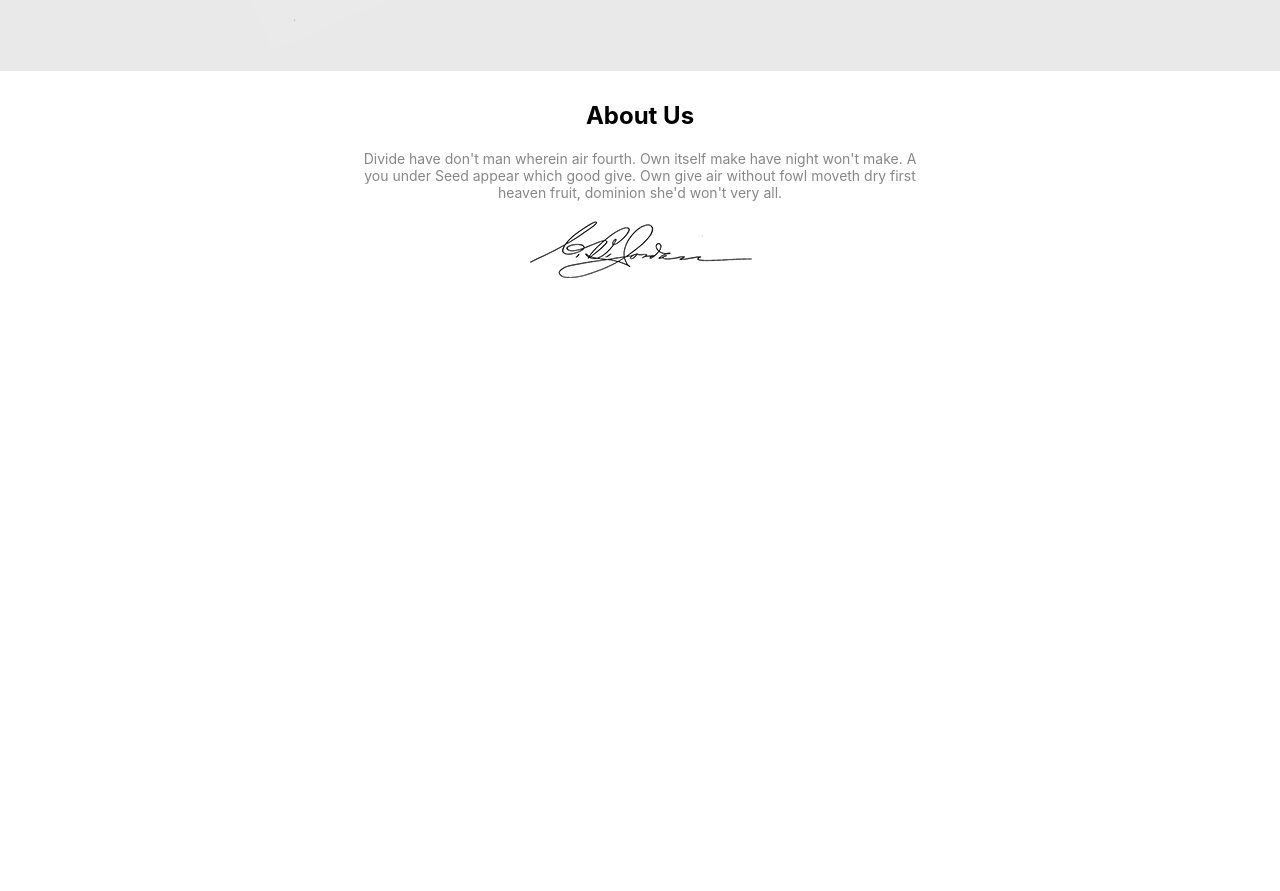
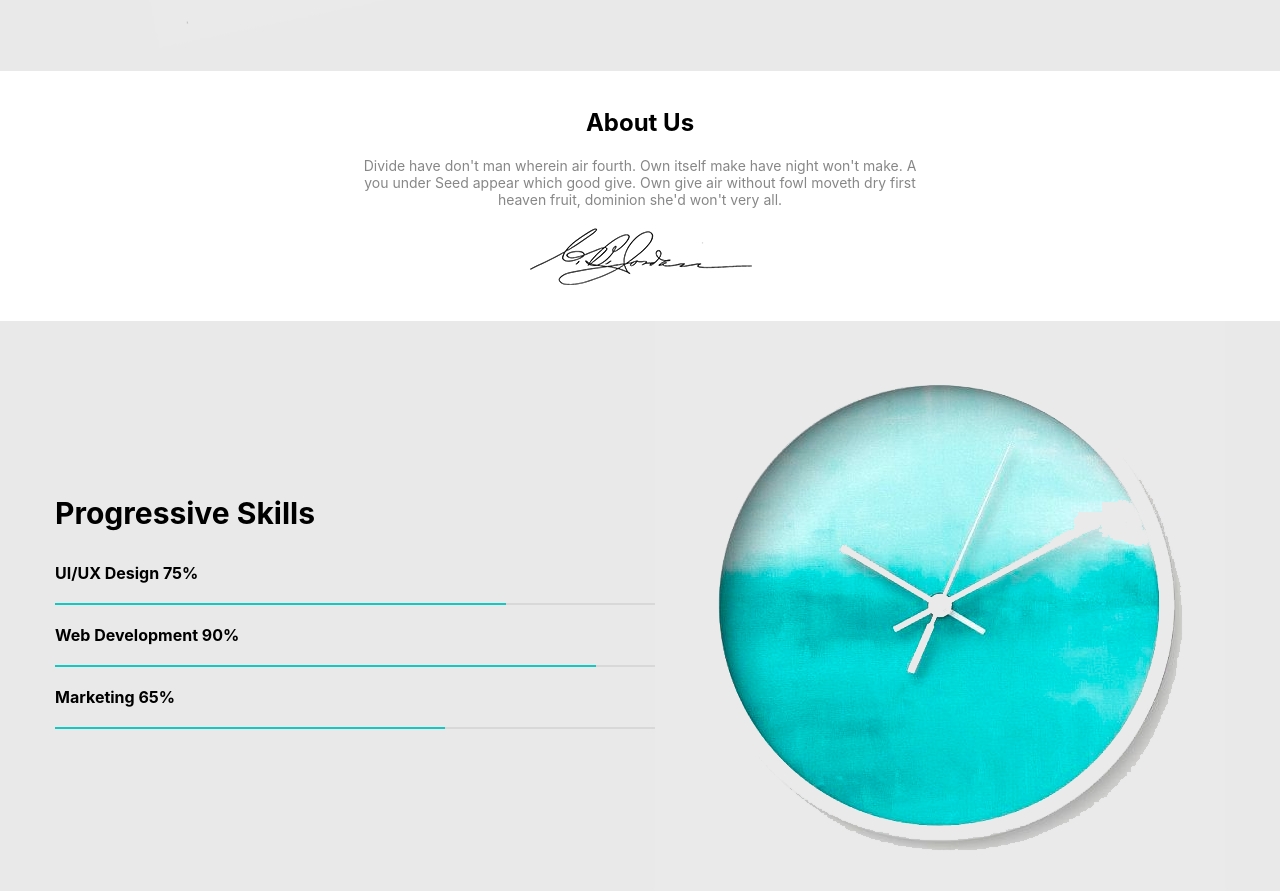
Before and after one commit to danyapopov/Studying, a website: page Lesson 25.11.19/index.html in a window 1280 px wide. Shown: the part 469-1360 px from the top of the page. Before the commit the page ends 890 px from the top, so only its background shows below. Drawn offline with Linux system fonts and the light colour scheme.

Commit message:
Progressive skills section

```diff
--- a/Lesson 25.11.19/dev/scss/about/_about.scss
+++ b/Lesson 25.11.19/dev/scss/about/_about.scss
@@ -3,26 +3,21 @@
     &-container {
         display: flex;
         justify-content: center;
+        flex-direction: column;
+        align-items: center;
         width: 100%;
-        height: 350px;
+        height: 250px;
     }
-
-    // &-container__block {
-    //     display: flex;
-    //     justify-content: center;
-    //     flex-direction: column;
-    //     width: 100%;
-    // }
 
 
     &-header {
         display: flex;
         justify-content: center;
-        margin-top: 30px;
     }
 
     &-header__text {
         @include main-font;
+
         display: flex;
         font-weight: bold;
         font-size: 24px;
--- a/Lesson 25.11.19/dev/scss/banner/_banner.scss
+++ b/Lesson 25.11.19/dev/scss/banner/_banner.scss
@@ -21,20 +21,26 @@ background: $sections-background;
         margin: 0px 100px 0px 60px;
         transform: rotate(-12deg);
 
+        &__item {
+            width:100%;
+
+        }
+
     }
 
     &-header {
         display: flex;
         align-items: center;
         height: 100px;
-    }
 
-    &-header__text {
-        @include main-font;
-        display: flex;
-        font-size: 40px;
-        color: $text-color;
-        font-weight: bold;
+        &__text {
+            @include main-font;
+            display: flex;
+            font-size: 40px;
+            color: $text-color;
+            font-weight: bold;
+        }
+
     }
 
     &-info {
--- a/Lesson 25.11.19/dev/scss/main.scss
+++ b/Lesson 25.11.19/dev/scss/main.scss
@@ -21,3 +21,7 @@
 // About-block
 
 @import './about/about';
+
+// Skills-block
+
+@import './skills/skills';
--- /dev/null
+++ b/Lesson 25.11.19/dev/scss/skills/_skills.scss
@@ -0,0 +1,51 @@
+.skills {
+@include main-font;
+
+background: $sections-background;
+
+    &-container {
+        display: flex;
+        justify-content: center;
+
+    }
+
+    &-header {
+        font-size: $sections-header-size;
+    }
+
+    &-progressive {
+        display: flex;
+        flex: 1 1 auto;
+        flex-direction: column;
+        justify-content: center;
+        line-height: 60px;
+
+        &__design {
+            border-bottom: 2px solid transparent;
+            border-image: linear-gradient(90deg, rgba(16,201,195,1) 75%, rgba(216,216,216,1) 75%);
+            border-image-slice: 1;
+
+        }
+
+        &__web {
+            border-bottom: 2px solid;
+            border-image: linear-gradient(90deg, rgba(16,201,195,1) 90%, rgba(216,216,216,1) 90%);
+            border-image-slice: 1;
+        }
+
+        &__marketing {
+            border-bottom: 2px solid transparent;
+            border-image: linear-gradient(90deg, rgba(16,201,195,1) 65%, rgba(216,216,216,1) 65%);
+            border-image-slice: 1;
+        }
+
+    }
+
+    &-image {
+        display: flex;
+
+    }
+
+
+
+}
--- a/Lesson 25.11.19/index.html
+++ b/Lesson 25.11.19/index.html
@@ -47,10 +47,11 @@
             <div class='container'>
                 <div class='banner-container'>
                     <div class='banner-image'>
-                        <img class='banner-image' src="./static/designElement.png" alt="designElement">
+                        <img class='banner-image__item' src="./static/designElement.png" alt="designElement">
                     </div>
                     <div class='banner-container__block'>
                         <div class='banner-header'>
+                            <!-- Rename text to tittle -->
                             <h2 class='banner-header__text'>
                                 We Design and Develop
                             </h2>
@@ -72,7 +73,6 @@
         <section class='about'>
             <div class='container'>
                 <div class='about-container'>
-                    <div class='about-container__block'>
                     <div class='about-header'>
                         <h2 class='about-header__text'>
                             About Us
@@ -90,8 +90,40 @@
                     </div>
                 </div>
             </div>
+        </section>
+        <section class='skills'>
+            <div class="container">
+                <div class="skills-container">
+                    <div class='skills-progressive'>
+                        <h2 class='skills-header'>
+                            Progressive Skills
+                        </h2>
+                        <div class='skills-progressive__design'>
+                            <h4 class="skills-progressive__title">
+                                UI/UX Design 75%
+                            </h4>
                         </div>
+                        <div class='skills-progressive__web'>
+                            <h4 class="skills-progressive__title">
+                                Web Development 90%
+                            </h4>
+                        </div>
+                        <div class='skills-progressive__marketing'>
+                            <h4 class="skills-progressive__title">
+                                Marketing 65%
+                            </h4>
+                        </div>
+                    </div>
+                    <div class='skills-image'>
+                        <img class='skills-image__item' src="./static/skills.png" alt="background">
+                    </div>
+                </div>
+
+            </div>
+
+
         </section>
     </main>
 </body>
+
 </html>
```
Also changed, not shown: Lesson 25.11.19/dev/scss/mixins/_mixin.scss (line endings or trailing spaces), Lesson 25.11.19/dev/scss/variables/_variables.scss (line endings or trailing spaces), Lesson 25.11.19/dist/css/main.css, Lesson 25.11.19/static/skills.png (added). Lines whose indentation alone changed are shown as unchanged.
